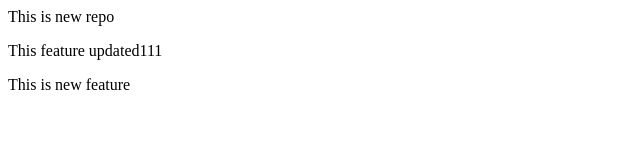
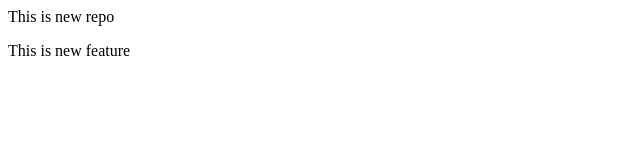
Before and after one commit to patilcodesx/Project, a plain HTML site: page index.html in a window 1280 px wide. Shown: the whole page, without its empty margins (0-640 px from the left). Drawn offline with Linux system fonts and the light colour scheme.

Commit message:
Updates index.html

```diff
--- a/index.html
+++ b/index.html
@@ -1,3 +1,2 @@
 <p>This is new repo</p>
-<p> This feature updated111</p>
 <p> This is new feature </p>
```
